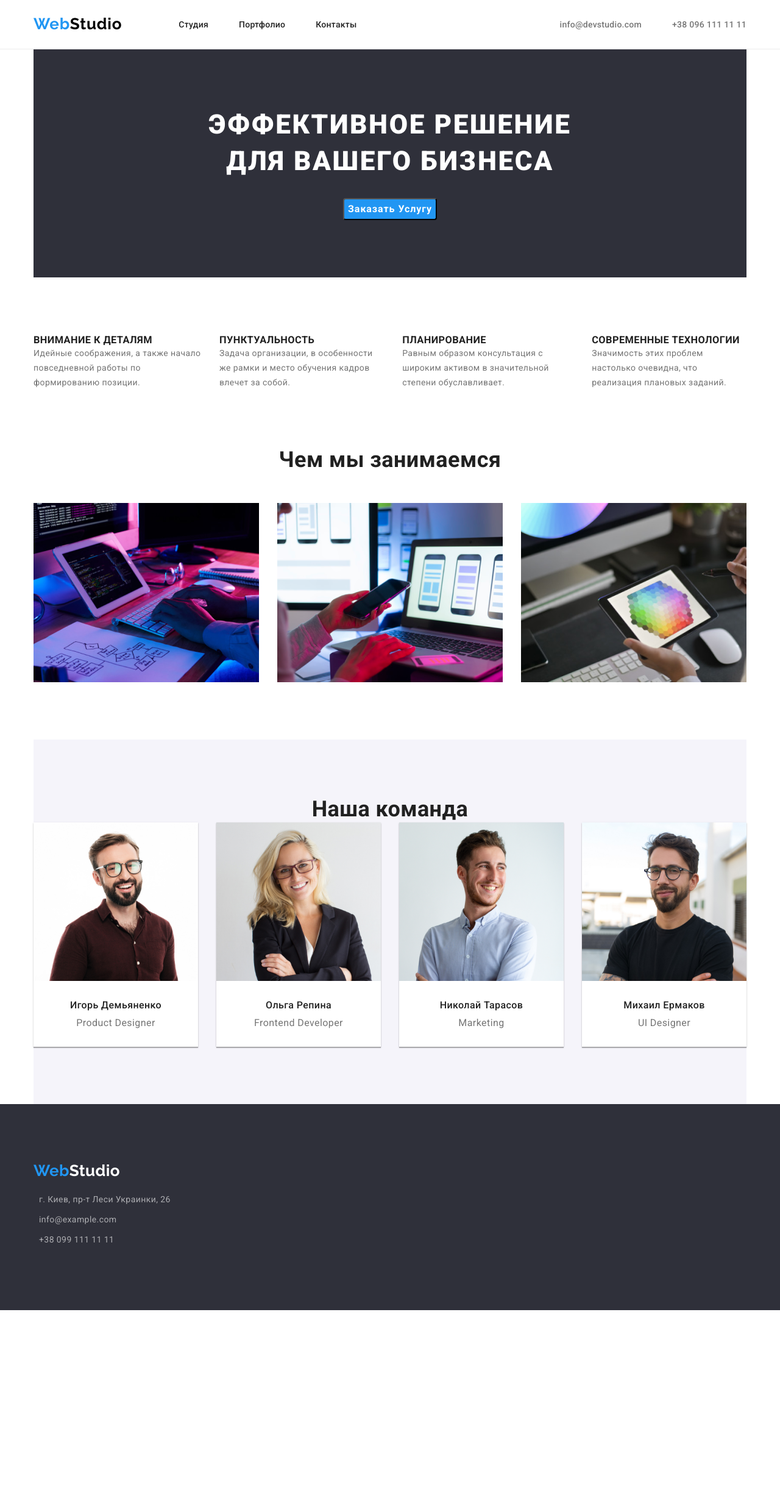
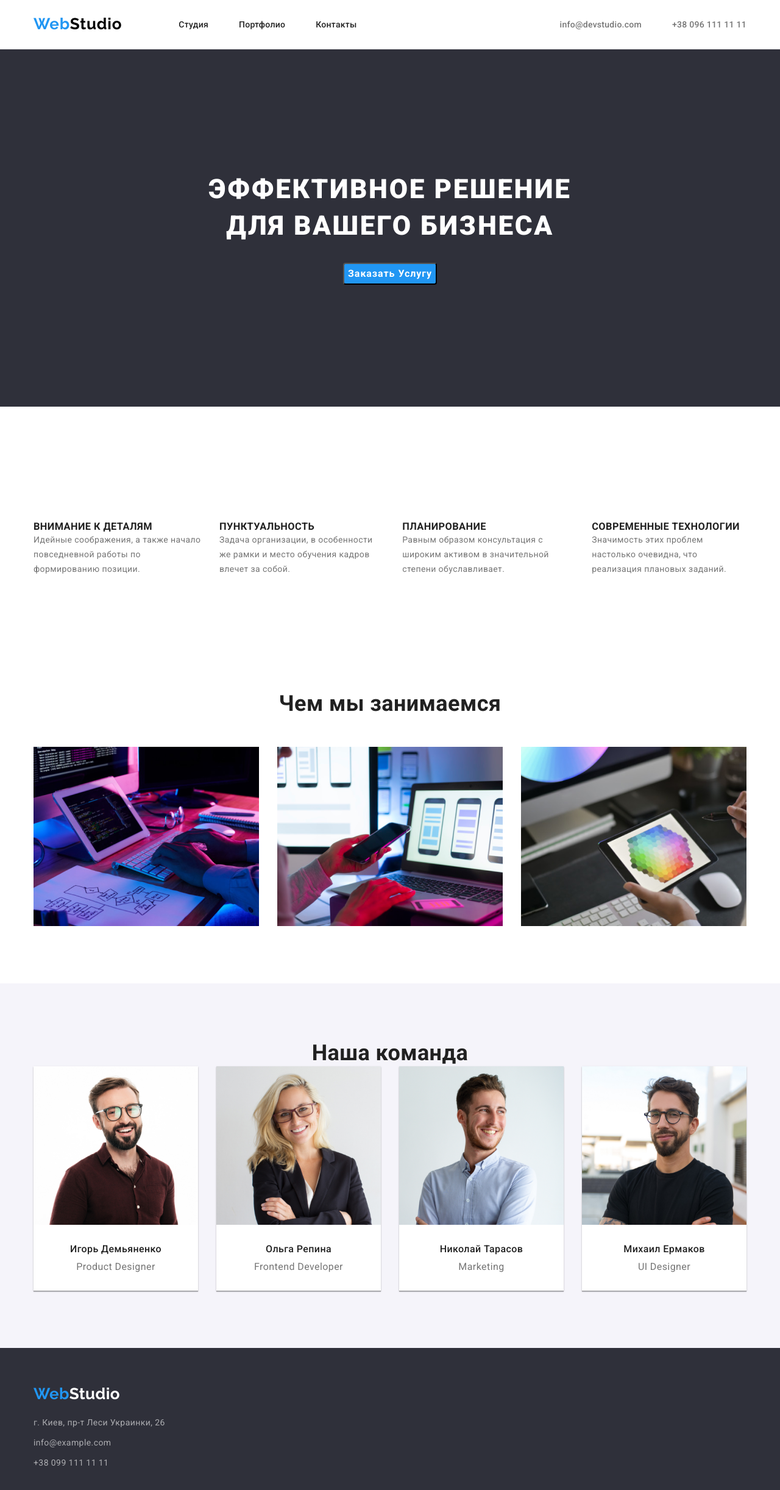
Before and after one commit to olegvorona/goit-markup-hw-03., a plain HTML site: page index.html in a window 1280 px wide. Shown: the whole page at 61% size. Before the commit the page ends 2149 px from the top, so only its background shows below. Drawn offline with nearby package versions, Linux system fonts and the light colour scheme.

Commit message:
Add files via upload

```diff
--- a/css/styles.css
+++ b/css/styles.css
@@ -177,8 +177,8 @@ body {
   padding: 6px 22px;
 }
 
-.main-btm-text {
-  margin: 8px;
+.main-btm-text:not(:last-child) {
+  margin-right: 8px;
 }
 
 .main-btm-title {
@@ -238,6 +238,8 @@ body {
 
 .footer {
   background-color: #2f303a;
+  padding-top: 60px;
+  padding-bottom: 60px;
 }
 
 .btm-first {
@@ -258,13 +260,15 @@ body {
   font-size: 26px;
   line-height: 31px;
   color: var(--second-footer-btm);
-  padding-top: 60px;
 }
 
 .footer-text {
   line-height: 1.71;
   color: var(--footer-text-color);
-  margin: 9px;
+}
+
+.footer-text:not(:last-child) {
+  margin-bottom: 9px;
 }
 
 .footer-item-link {
@@ -282,6 +286,8 @@ body {
 .hero {
   background-color: #2f303a;
   text-align: center;
+  padding-top: 200px;
+  padding-bottom: 200px;
 }
 
 .hero-text {
--- a/index.html
+++ b/index.html
@@ -13,8 +13,6 @@
             integrity="sha512-wpPYUAdjBVSE4KJnH1VR1HeZfpl1ub8YT/NKx4PuQ5NmX2tKuGu6U/JRp5y+Y8XG2tV+wKQpNHVUX03MfMFn9Q=="
             crossorigin="anonymous" referrerpolicy="no-referrer" />
             <link rel="stylesheet" href="./css/styles.css">
-
-
 </head>
 <body>
     <header class="header">
@@ -47,13 +45,15 @@
         </div>
     </header>
         <main>
-            <div class="container">
-        <section class="hero section">
+        <section class="hero">
+        <div class="container">
             <!-- Name -->
             <h1 class="hero-text">ЭФФЕКТИВНОЕ РЕШЕНИЕ ДЛЯ ВАШЕГО БИЗНЕСА</h1>
                 <button type="button" class="hero-btm">Заказать Услугу</button>
-        </section>
-        <section class="about">
+        </div>
+            </section>
+        <section class="about section">
+        <div class="container">
                 <!-- Peculiarities -->
             <ul class="about-item-text text">
                 <li class="about-item">
@@ -69,16 +69,20 @@
                     <h3 class="about-text">СОВРЕМЕННЫЕ ТЕХНОЛОГИИ</h3>
                         <p class="about-pre-text">Значимость этих проблем настолько очевидна, что реализация плановых заданий.</p></li>
             </ul>
+        </div>
         </section>
         <section class="gallery section">
+            <div class="container">
             <h2 class="gallery-text">Чем мы занимаемся</h2>
             <ul class="gallery-title">
                 <li class="gallery-after-title text"><img class="gallery-jpg" src="img/img1.png" alt="Work" width="370" height="294"></li>
                 <li class="gallery-after-title text"><img class="gallery-jpg" src="img/img.png" alt="Work" width="370" height="294"></li>
                 <li class="gallery-after-title text"><img class="gallery-jpg" src="img/box3.png" alt="Work" width="370" height="294"></li>
             </ul>
+            </div>
         </section>
         <section class="about-title-section section">
+        <div class="container">
                 <!-- My team -->
             <h2 class="about-pre-title">Наша команда</h2>
             <ul class="about-list">
@@ -95,10 +99,11 @@
                 <h3 class="about-after-title">Михаил Ермаков</h3>
                 <p class="about-title-link" lang="en">UI Designer</p></li>
             </ul>
+        </div>
         </section>
         </div>
         </main>
-    <footer class="footer section">
+    <footer class="footer">
         <div class="container">
             <!-- Contacts -->
             <a class="footer-link text link" href="WebStudio"><span class="btm-first">Web</span>Studio</a>
```
Also changed, not shown: portfolio.html (+8 -7 lines).
